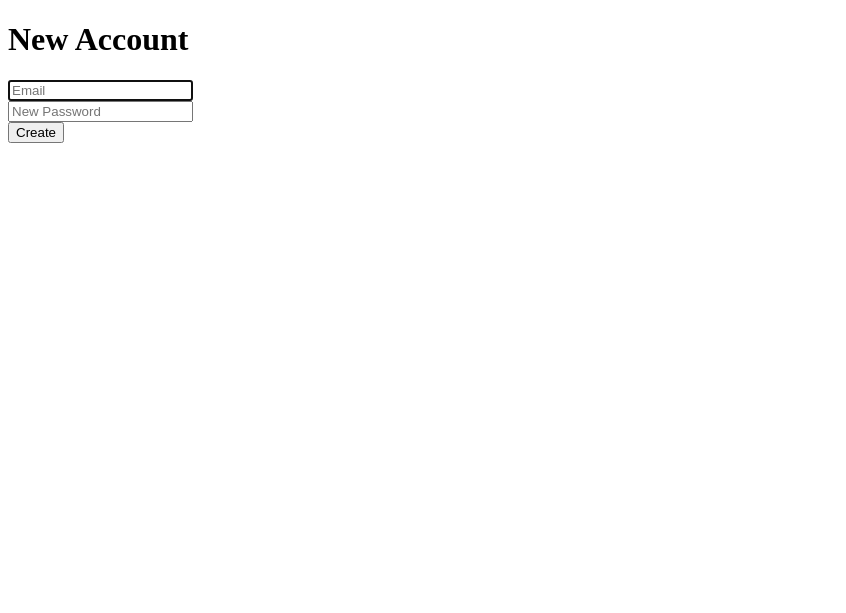
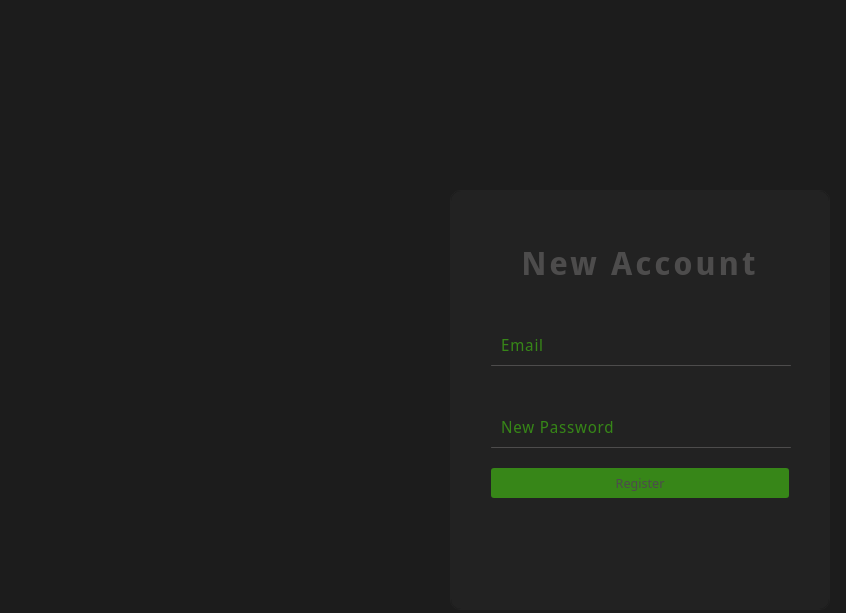
Before and after one commit to Kayotai/login-simple, a plain HTML site: page frontend/newAccount.html in a window 1280 px wide. Shown: the whole page, without its empty margins (0-846 px from the left). Drawn offline with Linux system fonts and the light colour scheme.

Commit message:
css and etc

```diff
--- a/frontend/newAccount.html
+++ b/frontend/newAccount.html
@@ -3,6 +3,8 @@
 <head>
     <meta charset="UTF-8">
     <meta name="viewport" content="width=device-width, initial-scale=1.0">
+    <link rel="stylesheet" href="style.css">
+    <link rel="shortcut icon" href="https://img.icons8.com/?size=100&id=26211&format=png&color=000000" type="image/x-icon">
     <title>Login</title>
 </head>
 <body>
@@ -21,7 +23,7 @@
                 <i></i>
             </div>
 
-            <button type="submit">Create</button>
+            <button type="submit">Register</button>
         </form>
 
     </main>
```
Also changed, not shown: frontend/index.html (+1 -0 lines).
